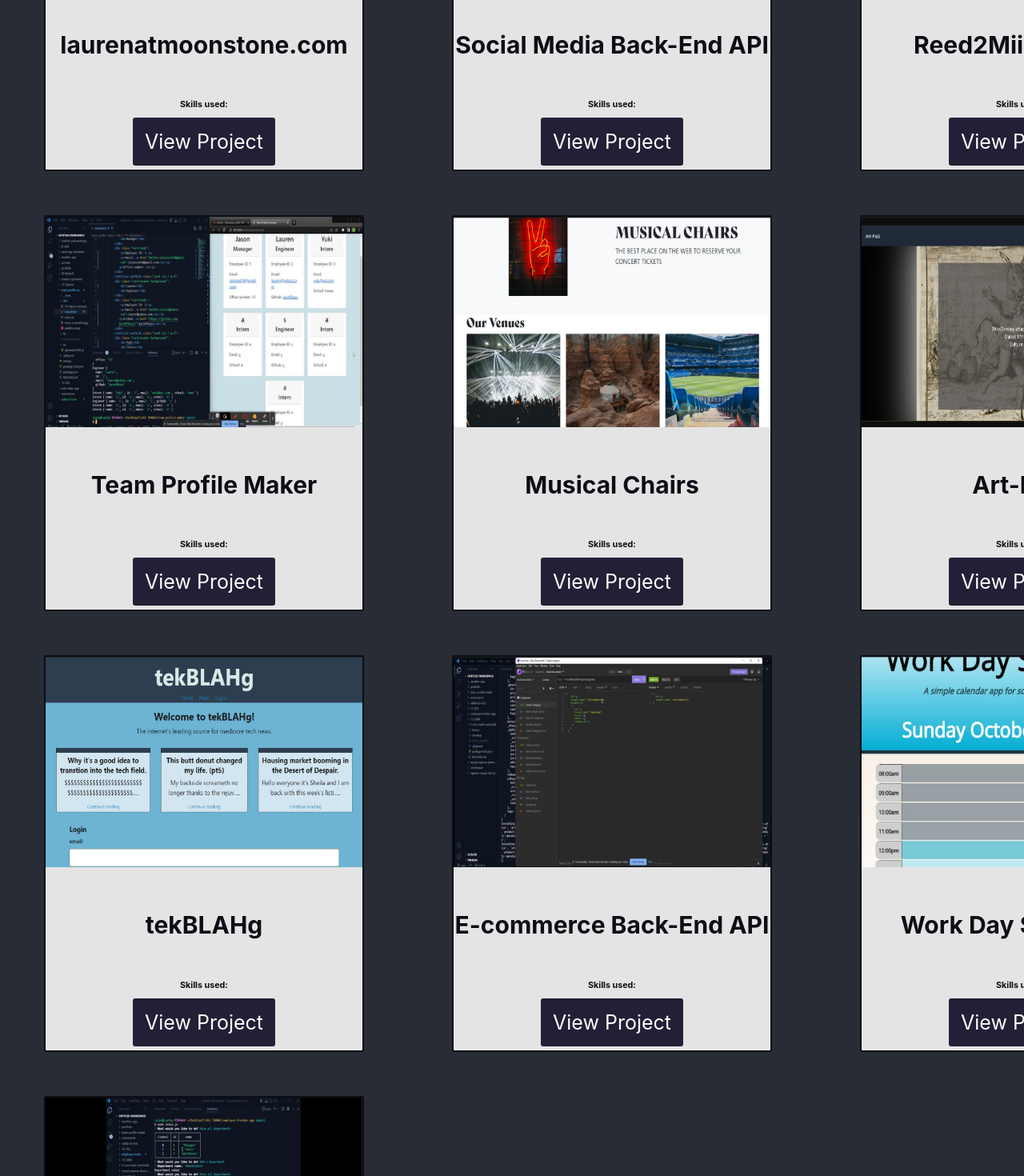
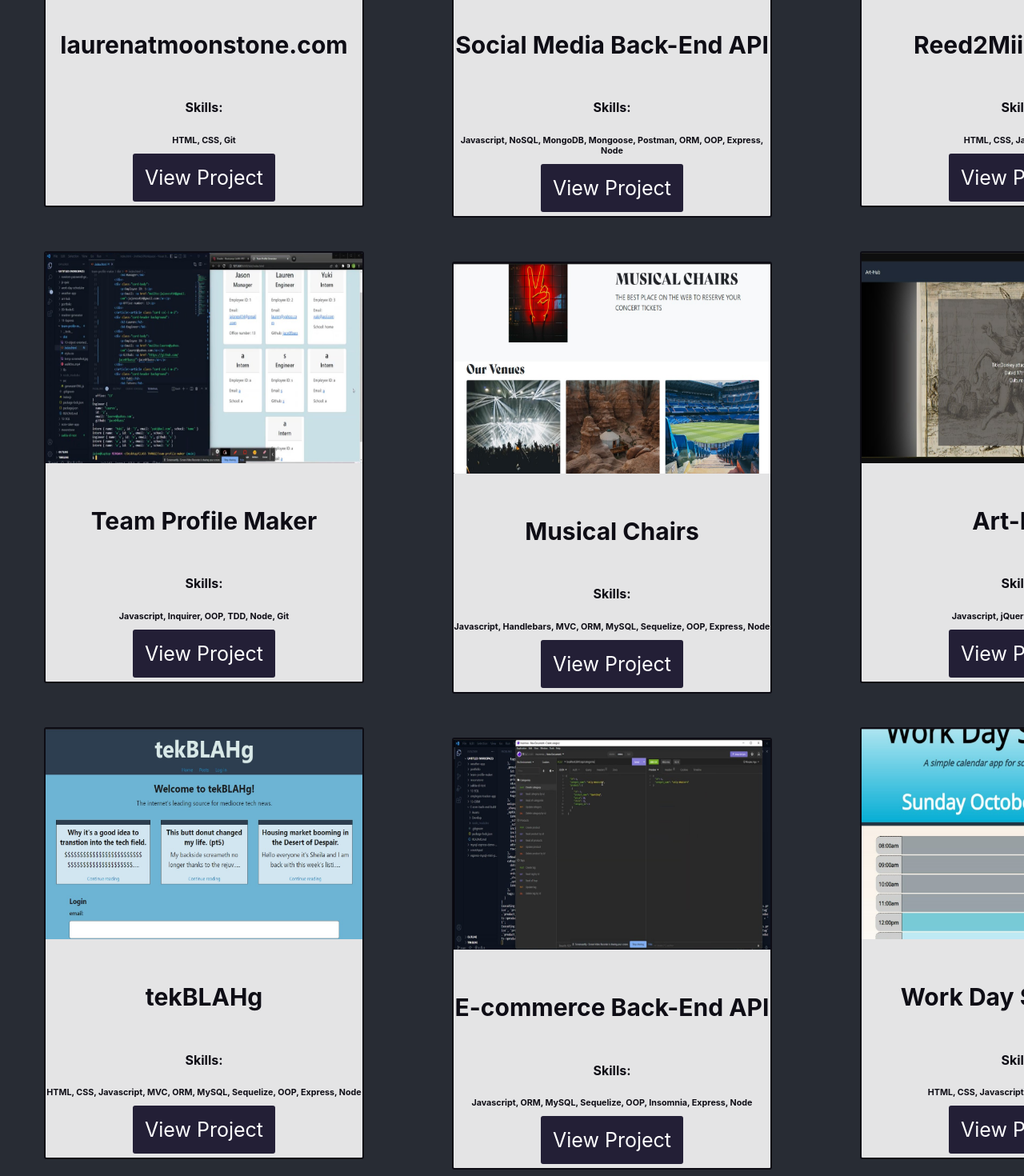
Before and after one commit to jace0fbass/j-jones-2023, a React (Create React App) app: page / in a window 1280 px wide. Shown: the part 1340-2810 px from the top of the page at 80% size. Built offline with nearby package versions, Linux system fonts and the light colour scheme.

Commit message:
Added skills to portfolio cards.

```diff
--- a/src/js/components/Portfolio.js
+++ b/src/js/components/Portfolio.js
@@ -19,7 +19,7 @@ export default function Portfolio() {
             <img src={moonstone} className="card-img-top" alt="..." height="263" />
             <div className="card-body">
               <h5 className="card-title">laurenatmoonstone.com</h5>
-              <h6>Skills used:</h6>
+              <h4>Skills:</h4><h6>HTML, CSS, Git</h6>
               <a href="https://laurenatmoonstone.com/" id="portfolioBtns">
                 View Project
               </a>
@@ -34,7 +34,7 @@ export default function Portfolio() {
             <div className="card-body">
               <h5 className="card-title">Team Profile Maker</h5>
 
-              <h6>Skills used:</h6>
+              <h4>Skills:</h4><h6>Javascript, Inquirer, OOP, TDD, Node, Git</h6>
               <a href="https://github.com/jace0fbass/team-profile-maker" id="portfolioBtns">View Project</a>
               <br></br>
               <br />
@@ -48,7 +48,7 @@ export default function Portfolio() {
             <div class="card-body">
               <h5 class="card-title">tekBLAHg</h5>
 
-              <h6>Skills used:</h6>
+              <h4>Skills:</h4><h6>HTML, CSS, Javascript, MVC, ORM, MySQL, Sequelize, OOP, Express, Node</h6>
               <a href="https://tekblog-app.herokuapp.com/login" id="portfolioBtns">View Project</a>
               <br></br>
               <br />
@@ -60,7 +60,7 @@ export default function Portfolio() {
             <img src={empTrack} className="card-img-top" alt="..." height="263" />
             <div className="card-body">
               <h5 className="card-title">Employee Tracker Database</h5>
-              <h6>Skills used:</h6>
+              <h4>Skills:</h4><h6>Javascript, Inquirer, MySQL, OOP, Express, Node</h6>
               <a href="https://github.com/jace0fbass/employee-tracker-app" id="portfolioBtns">
                 View Project
               </a>
@@ -79,7 +79,7 @@ export default function Portfolio() {
             <div className="card-body">
               <h5 className="card-title">Social Media Back-End API</h5>
 
-              <h6>Skills used:</h6>
+              <h4>Skills:</h4><h6>Javascript, NoSQL, MongoDB, Mongoose, Postman, ORM, OOP, Express, Node</h6>
               <a href="https://github.com/jace0fbass/social-media-api" id="portfolioBtns">View Project</a>
               <br></br>
               <br />
@@ -92,7 +92,7 @@ export default function Portfolio() {
             <div className="card-body">
               <h5 className="card-title">Musical Chairs</h5>
 
-              <h6>Skills used:</h6>
+              <h4>Skills:</h4><h6>Javascript, Handlebars, MVC, ORM, MySQL, Sequelize, OOP, Express, Node</h6>
               <a href="https://secret-hamlet-03727.herokuapp.com/" id="portfolioBtns">View Project</a>
               <br></br>
               <br />
@@ -105,7 +105,7 @@ export default function Portfolio() {
             <div className="card-body">
               <h5 className="card-title">E-commerce Back-End API</h5>
 
-              <h6>Skills used:</h6>
+              <h4>Skills:</h4><h6>Javascript, ORM, MySQL, Sequelize, OOP, Insomnia, Express, Node</h6>
               <a href="https://github.com/jace0fbass/E-com-back-end-build" id="portfolioBtns">View Project</a>
               <br></br>
               <br />
@@ -122,7 +122,7 @@ export default function Portfolio() {
             <div className="card-body">
               <h5 className="card-title">Reed2Mii (mobile)</h5>
 
-              <h6>Skills used:</h6>
+              <h4>Skills:</h4><h6>HTML, CSS, Javascript, Git</h6>
               <a href="https://jace0fbass.github.io/read-2-me/" id="portfolioBtns">View Project</a>
               <br></br>
               <br />
@@ -135,7 +135,7 @@ export default function Portfolio() {
             <div class="card-body">
               <h5 class="card-title">Art-Hub</h5>
 
-              <h6>Skills used:</h6>
+              <h4>Skills:</h4><h6>Javascript, jQuery, REST API, Git</h6>
               <a href="https://ddwk21.github.io/art-hub/" id="portfolioBtns">View Project</a>
               <br></br>
               <br />
@@ -148,7 +148,7 @@ export default function Portfolio() {
             <div class="card-body">
               <h5 class="card-title">Work Day Scheduler</h5>
 
-              <h6>Skills used:</h6>
+              <h4>Skills:</h4><h6>HTML, CSS, Javascript, jQuery, Moment, Git</h6>
               <a href="https://jace0fbass.github.io/work-day-scheduler/" id="portfolioBtns">View Project</a>
               <br></br>
               <br />
```
Also changed, not shown: package.json (+7 -1 lines), 1 other file (tests, documents, lock files or other folders).
